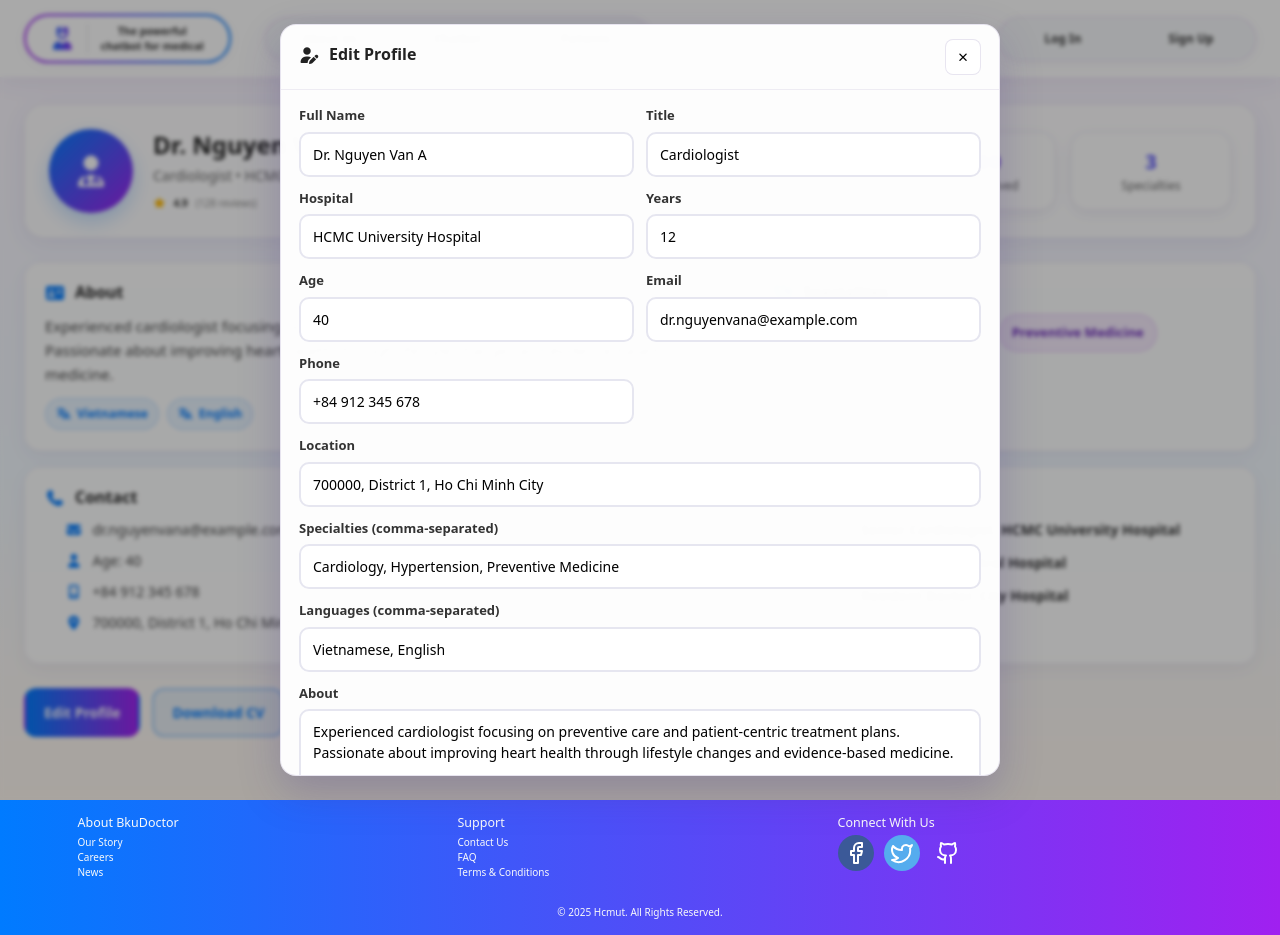
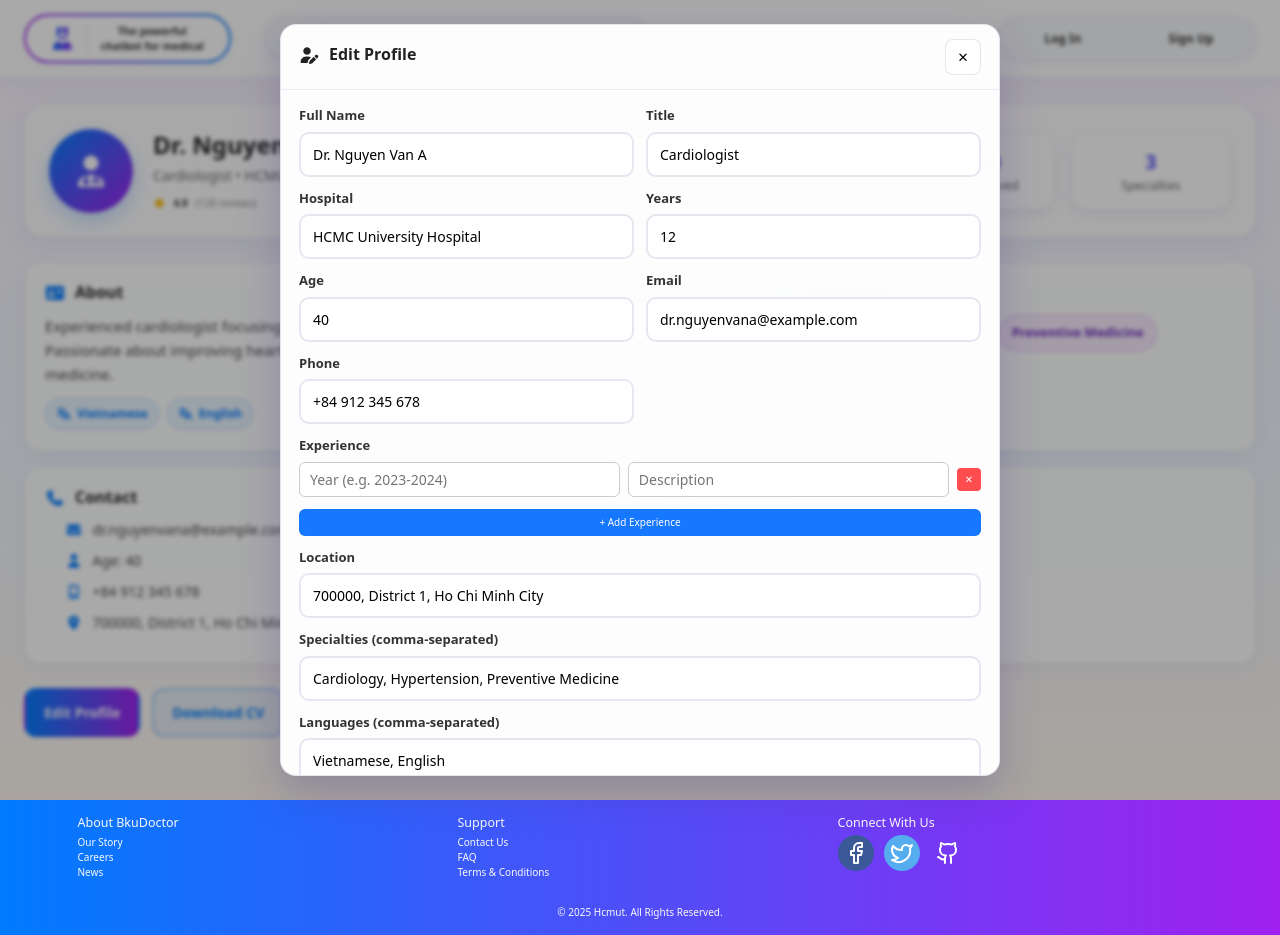
Before and after one commit to ngocthach07122004/Chatbot-Medical, a React (Vite) app in the folder frontend/: page /profile in a window 1280 px wide. Both pictures are taken after a click on the button "Edit Profile". Built offline with nearby package versions, Linux system fonts and the light colour scheme.

Commit message:
add experience to form

```diff
--- a/frontend/pages/DoctorProfile/DoctorProfile.module.scss
+++ b/frontend/pages/DoctorProfile/DoctorProfile.module.scss
@@ -436,3 +436,40 @@
     grid-template-columns: 120px 1fr;
   }
 }
+
+// experience
+.wrapper_experience {
+  display: block !important;
+  flex-basis: 100%;
+}
+.experience_row {
+  display: flex;
+  gap: 8px;
+  align-items: center;
+
+  input {
+    flex: 1;
+    padding: 6px 10px;
+    border: 1px solid #ccc;
+    border-radius: 6px;
+  }
+
+  .remove_btn {
+    background: #ff4d4f;
+    color: white;
+    border: none;
+    padding: 4px 8px;
+    border-radius: 4px;
+    cursor: pointer;
+  }
+}
+
+.add_btn {
+  background: #1677ff;
+  color: white;
+  border: none;
+  padding: 6px 10px;
+  border-radius: 6px;
+  cursor: pointer;
+  margin-top: 6px;
+}
--- a/frontend/pages/DoctorProfile/index.jsx
+++ b/frontend/pages/DoctorProfile/index.jsx
@@ -23,6 +23,13 @@ const dataFake = {
   about:
     "Experienced cardiologist focusing on preventive care and patient-centric treatment plans. Passionate about improving heart health through lifestyle changes and evidence-based medicine.",
 };
+
+// [
+//   {
+//     year: "",
+//     year: "",
+//   },
+// ];
 const DoctorProfile = () => {
   // UI-only mock data (will be replaced by backend integration)
   const [gmail, setGmail] = useState(null);
@@ -30,6 +37,8 @@ const DoctorProfile = () => {
 
   const [isEditOpen, setIsEditOpen] = useState(false);
   const [formData, setFormData] = useState(dataFake);
+
+  const [experience, setExperience] = useState([{ year: "", description: "" }]);
 
   const openEdit = () => {
     setFormData({
@@ -71,6 +80,7 @@ const DoctorProfile = () => {
           specialties: res.data?.specialties || [],
           languages: res.data?.languages || ["Vietnamese", "English"],
           about: res.data?.about,
+          experience: res.data?.experience,
         };
         setDoctor(data);
       }
@@ -128,6 +138,7 @@ const DoctorProfile = () => {
       about: formData.about || doctor.about,
       specialties,
       languages,
+      experience,
     };
 
     setDoctor(updatedDoctor); // cập nhật state
@@ -145,6 +156,7 @@ const DoctorProfile = () => {
       specialties: updatedDoctor.specialties,
       languages: updatedDoctor.languages,
       about: updatedDoctor.about,
+      experience: updatedDoctor.experience,
     };
 
     const payload = {
@@ -157,6 +169,21 @@ const DoctorProfile = () => {
 
     handleUpdateProfile(gmail, payload);
     setIsEditOpen(false);
+  };
+
+  const handleChangeExperience = (index, field, value) => {
+    const newExperience = [...experience];
+    newExperience[index][field] = value;
+    setExperience(newExperience);
+  };
+
+  const addExperience = () => {
+    setExperience([...experience, { year: "", description: "" }]);
+  };
+
+  const removeExperience = (index) => {
+    const newExperience = experience.filter((_, i) => i !== index);
+    setExperience(newExperience);
   };
 
   const toSafeFileName = (name) =>
@@ -407,20 +434,20 @@ const DoctorProfile = () => {
             Experience
           </h2>
           <ul className={cx("timeline")}>
-            <li>
-              <div className={cx("time")}>2019 - Present</div>
-              <div className={cx("desc")}>
-                Senior Cardiologist, {doctor.hospital}
-              </div>
-            </li>
-            <li>
-              <div className={cx("time")}>2016 - 2019</div>
-              <div className={cx("desc")}>Cardiologist, Central Hospital</div>
-            </li>
-            <li>
-              <div className={cx("time")}>2013 - 2016</div>
-              <div className={cx("desc")}>Resident Doctor, City Hospital</div>
-            </li>
+            {experience.length == 1 &&
+            experience[0].description === "default_value" ? (
+              <>
+                <div className={cx("time")}>2025 - Present</div>
+                <div className={cx("desc")}>Please add yours experience</div>
+              </>
+            ) : (
+              experience.map((experienceInfo) => (
+                <li>
+                  <div className={cx("time")}>{experienceInfo.year}</div>
+                  <div className={cx("desc")}>{experienceInfo.description}</div>
+                </li>
+              ))
+            )}
           </ul>
         </div>
       </section>
@@ -512,6 +539,52 @@ const DoctorProfile = () => {
                     onChange={handleChange}
                   />
                 </div>
+
+                <div className={cx("form_group", "wide")}>
+                  <label>Experience</label>
+                  {experience.map((exp, index) => (
+                    <div key={index} className={cx("experience_row")}>
+                      <input
+                        type="text"
+                        name={`year-${index}`}
+                        placeholder="Year (e.g. 2023-2024)"
+                        value={exp.year}
+                        onChange={(e) =>
+                          handleChangeExperience(index, "year", e.target.value)
+                        }
+                      />
+                      <input
+                        type="text"
+                        name={`description-${index}`}
+                        placeholder="Description"
+                        value={exp.description}
+                        onChange={(e) =>
+                          handleChangeExperience(
+                            index,
+                            "description",
+                            e.target.value
+                          )
+                        }
+                      />
+                      <button
+                        type="button"
+                        onClick={() => removeExperience(index)}
+                        className={cx("remove_btn")}
+                      >
+                        ✕
+                      </button>
+                    </div>
+                  ))}
+
+                  <button
+                    type="button"
+                    onClick={addExperience}
+                    className={cx("add_btn")}
+                  >
+                    + Add Experience
+                  </button>
+                </div>
+
                 <div className={cx("form_group", "wide")}>
                   <label>Location</label>
                   <input
```
